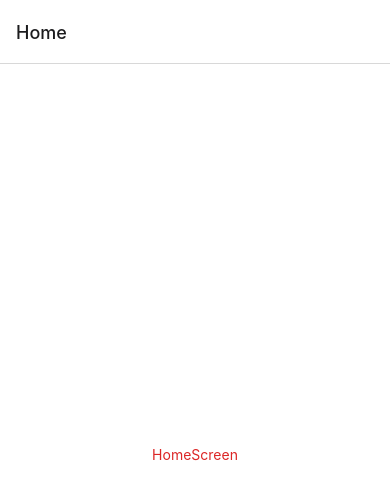
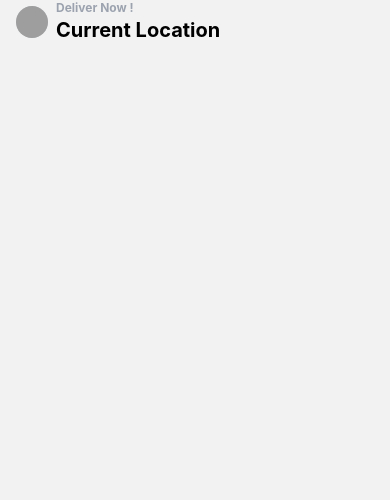
Before and after one commit to this-Rezaei/Deliveroo-ExpoReactNative, a React Native app: screen /Home in a window 390 px wide. Shown: the top 500 px of the page. Built offline with nearby package versions, Linux system fonts and the light colour scheme; grey boxes are pictures that could not be loaded.

Commit message:
add homescreen

```diff
--- /dev/null
+++ b/GlobalStyle.js
@@ -0,0 +1,7 @@
+import { Platform, StyleSheet,StatusBar } from "react-native";
+export default StyleSheet.create({
+  droidSafeArea: {
+    flex: 1,
+    paddingTop: Platform.OS === "android" ? StatusBar.currentHeight : 0,
+  },
+});
--- a/package.json
+++ b/package.json
@@ -18,6 +18,7 @@
     "react": "17.0.2",
     "react-dom": "17.0.2",
     "react-native": "0.68.2",
+    "react-native-heroicons": "^3.2.0",
     "react-native-safe-area-context": "^4.5.0",
     "react-native-screens": "^3.20.0",
     "react-native-web": "0.17.7"
--- a/screens/HomeScreen.js
+++ b/screens/HomeScreen.js
@@ -1,17 +1,37 @@
 import { useNavigation } from "@react-navigation/native";
-import React from "react";
-import { View, Text } from "react-native";
+import React, { useLayoutEffect } from "react";
+import { View, Text, SafeAreaView, Image } from "react-native";
+import GlobalStyle from "../GlobalStyle";
+// import { ChevronDownIcon } from "react-native-heroicons/outline";
 const HomeScreen = () => {
   const navigation = useNavigation();
 
-//   useLayoutEffect(() => {
-
-//   }, [])
+  useLayoutEffect(() => {
+    navigation.setOptions({
+      //   headerTitle: "TESTING",
+      headerShown: false,
+    });
+  }, []);
 
   return (
-    <View className="flex-1 items-center justify-center bg-white">
-      <Text className="text-red-600">HomeScreen</Text>
-    </View>
+    <SafeAreaView style={GlobalStyle.droidSafeArea}>
+      {/* Header */}
+      <View className="flex-row pb-3 items-center mx-4 space-x-2">
+        <Image
+          source={{
+            uri: "https://links.papareact.com/wru",
+          }}
+          className="h-8 w-8 bg-gray-300 p-4 rounded-full"
+        />
+        <View>
+          <Text className="font-bold text-gray-400 text-xs">Deliver Now !</Text>
+          <Text className="font-bold text-xl">
+            Current Location
+            {/* <ChevronDownIcon size={20} color="#00ccbb"/> */}
+          </Text>
+        </View>
+      </View>
+    </SafeAreaView>
   );
 };
 
```
Also changed, not shown: 1 other file (tests, documents, lock files or other folders).
